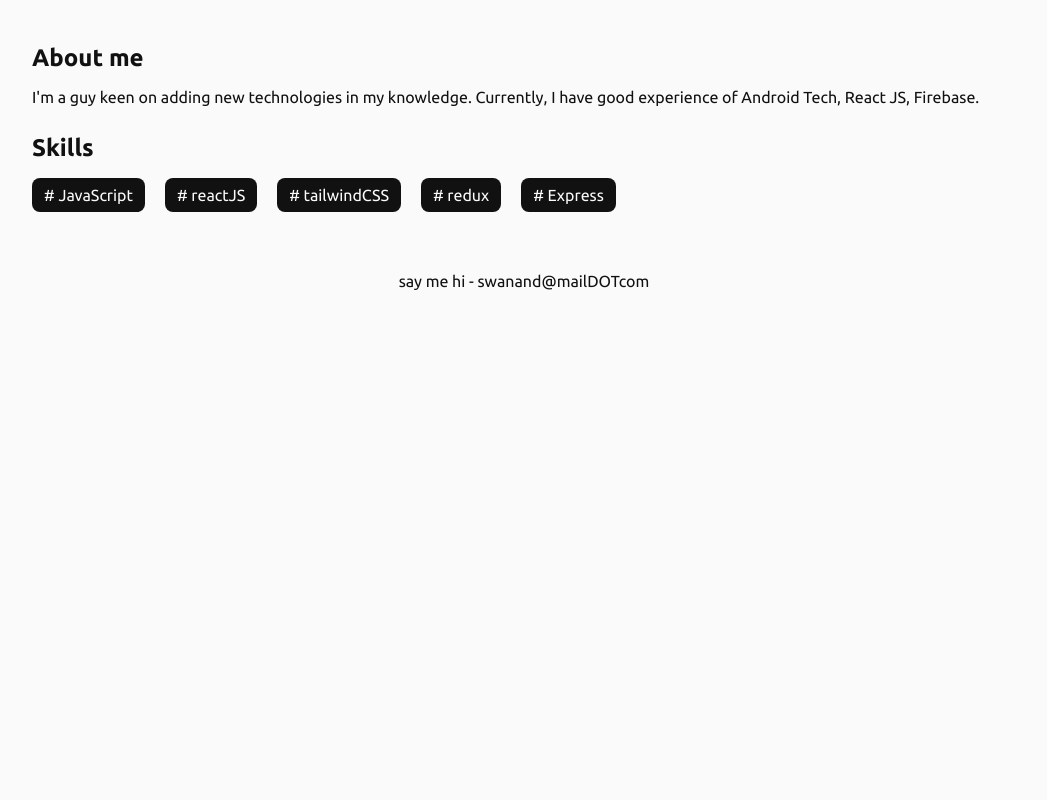
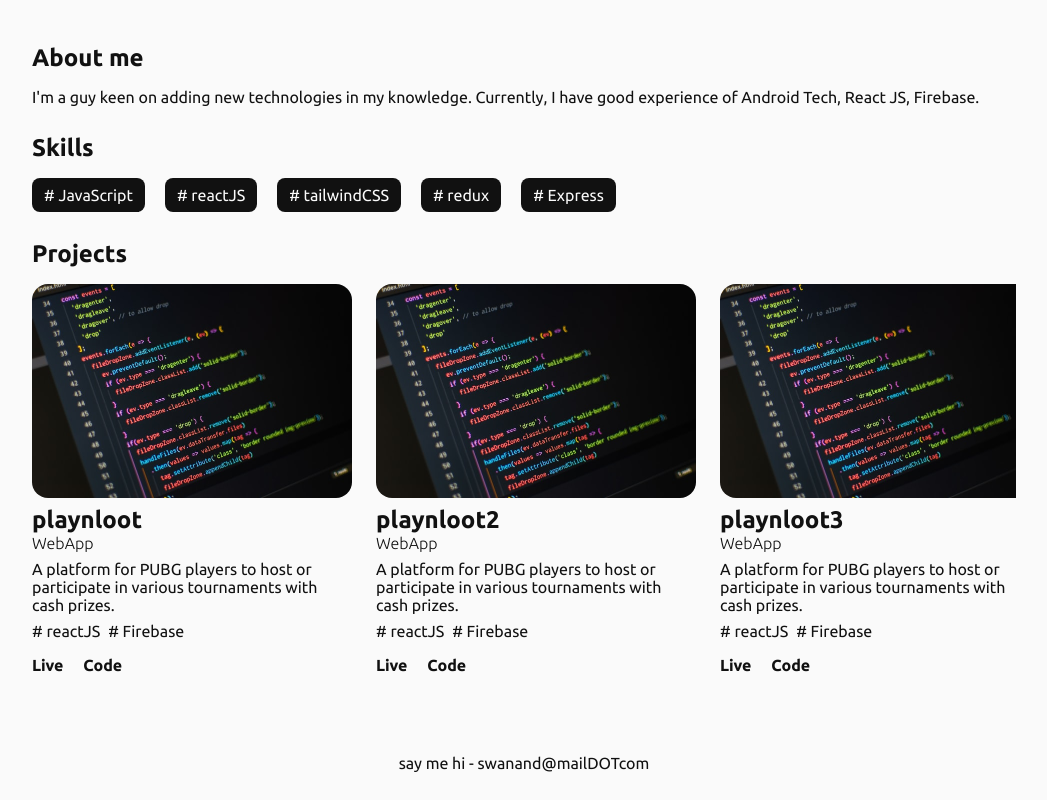
Before and after one commit to destro1108/minimal-portfolio, a React (Vite) app: page / in a window 1280 px wide. Shown: the part 854-1654 px from the top of the page, without its empty margins (116-1163 px from the left). Before the commit the page ends 1172 px from the top, so only its background shows below. Built offline with nearby package versions, Linux system fonts and the light colour scheme.

Commit message:
part3 done 🚀

```diff
--- a/src/App.css
+++ b/src/App.css
@@ -17,6 +17,10 @@
   margin: 0;
   padding: 0;
   box-sizing: border-box;
+}
+
+html {
+  scroll-behavior: smooth;
 }
 
 /* body element */
@@ -139,6 +143,45 @@ header > nav > ul {
   border-radius: 0.4rem;
 }
 
+.projectCard {
+  display: flex;
+  flex-direction: column;
+}
+.projectCardsContainer {
+  width: 100%;
+  overflow-x: scroll;
+  display: flex;
+  gap: 1.2rem;
+  padding-bottom: 1rem;
+}
+.projectCard > img {
+  width: 16rem;
+  border-radius: 0.8rem;
+}
+.projectCard > .title {
+  margin-top: 0.4rem;
+  font-size: 1.2rem;
+  font-weight: 700;
+}
+.projectCard > .subtitle {
+  font-weight: 200;
+}
+.projectCard > .desc {
+  margin-top: 0.4rem;
+}
+.projectCard > .teckStack {
+  margin-top: 0.4rem;
+  list-style-type: none;
+  display: inline-flex;
+  gap: 0.4rem;
+}
+.projectCard > .links {
+  margin-top: 0.8rem;
+  display: inline-flex;
+  gap: 1rem;
+  font-weight: 700;
+}
+
 footer {
   margin: 0 auto;
   padding: 3rem 0 1rem 0;
--- a/src/App.jsx
+++ b/src/App.jsx
@@ -3,6 +3,7 @@ import About from "./components/about";
 import Footer from "./components/footer";
 import Home from "./components/home";
 import Navbar from "./components/navbar";
+import Projects from "./components/projects";
 import Skills from "./components/skills";
 
 function App() {
@@ -12,6 +13,7 @@ function App() {
       <Home />
       <About />
       <Skills />
+      <Projects />
       <Footer />
     </div>
   );
--- a/src/components/home.jsx
+++ b/src/components/home.jsx
@@ -24,7 +24,7 @@ const Home = () => {
               strokeWidth="2"
               strokeLinecap="round"
               strokeLinejoin="round"
-              class="socialHandleIcon"
+              className="socialHandleIcon"
             >
               <path d="M9 19c-5 1.5-5-2.5-7-3m14 6v-3.87a3.37 3.37 0 0 0-.94-2.61c3.14-.35 6.44-1.54 6.44-7A5.44 5.44 0 0 0 20 4.77 5.07 5.07 0 0 0 19.91 1S18.73.65 16 2.48a13.38 13.38 0 0 0-7 0C6.27.65 5.09 1 5.09 1A5.07 5.07 0 0 0 5 4.77a5.44 5.44 0 0 0-1.5 3.78c0 5.42 3.3 6.61 6.44 7A3.37 3.37 0 0 0 9 18.13V22"></path>
             </svg>
@@ -40,7 +40,7 @@ const Home = () => {
               strokeWidth="2"
               strokeLinecap="round"
               strokeLinejoin="round"
-              class="socialHandleIcon"
+              className="socialHandleIcon"
             >
               <path d="M16 8a6 6 0 0 1 6 6v7h-4v-7a2 2 0 0 0-2-2 2 2 0 0 0-2 2v7h-4v-7a6 6 0 0 1 6-6z"></path>
               <rect x="2" y="9" width="4" height="12"></rect>
@@ -58,7 +58,7 @@ const Home = () => {
               strokeWidth="2"
               strokeLinecap="round"
               strokeLinejoin="round"
-              class="socialHandleIcon"
+              className="socialHandleIcon"
             >
               <path d="M23 3a10.9 10.9 0 0 1-3.14 1.53 4.48 4.48 0 0 0-7.86 3v1A10.66 10.66 0 0 1 3 4s-4 9 5 13a11.64 11.64 0 0 1-7 2c9 5 20 0 20-11.5a4.5 4.5 0 0 0-.08-.83A7.72 7.72 0 0 0 23 3z"></path>
             </svg>
--- /dev/null
+++ b/src/components/projects.jsx
@@ -0,0 +1,71 @@
+import React from "react";
+import { Skill } from "./skills";
+import CodeImg from "../assets/pankajUnsplash.jpg";
+
+const ProjectCard = ({ img, title, subtitle, desc, stack, live, code }) => {
+  return (
+    <div className="projectCard">
+      <img src={img} />
+      <div className="title">{title}</div>
+      <div className="subtitle">{subtitle}</div>
+      <div className="desc">{desc}</div>
+      <ul className="teckStack">
+        {stack.map((tech) => (
+          <Skill key={tech} name={tech} />
+        ))}
+      </ul>
+      <div className="links">
+        <a href={live} target="_blank">
+          Live
+        </a>
+        <a href={code} target="_blank">
+          Code
+        </a>
+      </div>
+    </div>
+  );
+};
+
+const Projects = () => {
+  const projectsData = [
+    {
+      img: CodeImg,
+      title: "playnloot",
+      subtitle: "WebApp",
+      desc: "A platform for PUBG players to host or participate in various tournaments with cash prizes.",
+      stack: ["reactJS", "Firebase"],
+      live: "https://playnloot.netlify.com/",
+      code: "https://github.com",
+    },
+    {
+      img: CodeImg,
+      title: "playnloot2",
+      subtitle: "WebApp",
+      desc: "A platform for PUBG players to host or participate in various tournaments with cash prizes.",
+      stack: ["reactJS", "Firebase"],
+      live: "https://playnloot.netlify.com/",
+      code: "https://github.com",
+    },
+    {
+      img: CodeImg,
+      title: "playnloot3",
+      subtitle: "WebApp",
+      desc: "A platform for PUBG players to host or participate in various tournaments with cash prizes.",
+      stack: ["reactJS", "Firebase"],
+      live: "https://playnloot.netlify.com/",
+      code: "https://github.com",
+    },
+  ];
+  return (
+    <section id="projects">
+      <h2>Projects</h2>
+      <div className="projectCardsContainer">
+        {projectsData.map((project) => (
+          <ProjectCard key={project.title} {...project} />
+        ))}
+      </div>
+    </section>
+  );
+};
+
+export default Projects;
--- a/src/components/skills.jsx
+++ b/src/components/skills.jsx
@@ -1,6 +1,6 @@
 import React from "react";
 
-const Skill = (props) => {
+export const Skill = (props) => {
   return <li className="skill"># {props.name}</li>;
 };
 
```
Also changed, not shown: src/assets/pankajUnsplash.jpg (added).
